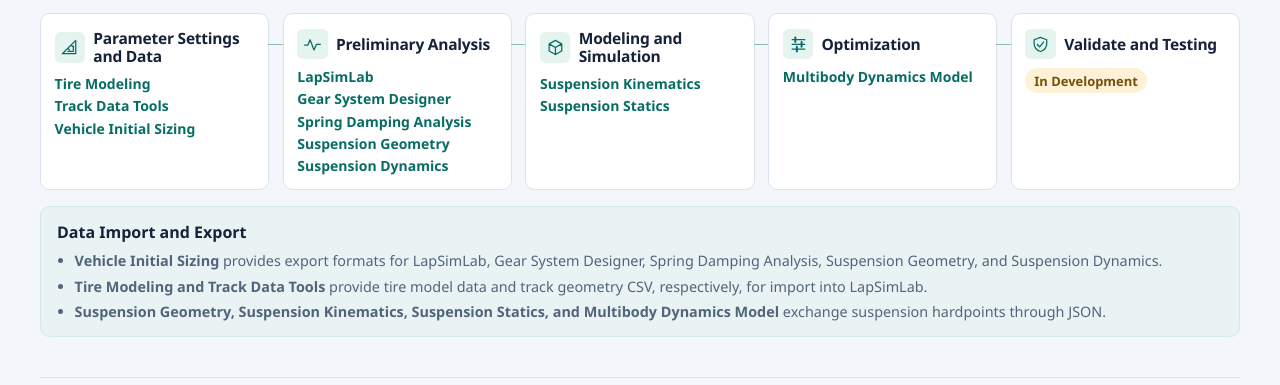
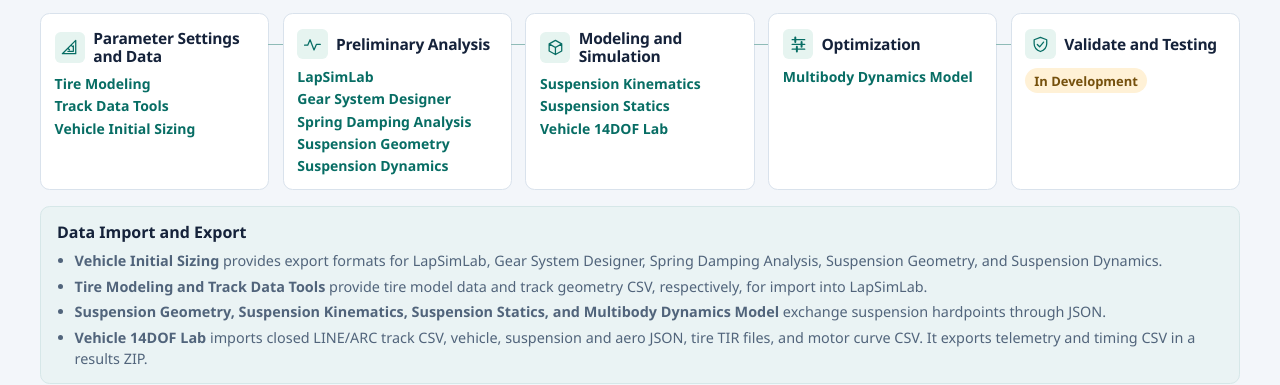
Before and after one commit to DannyHsuC10/FSAE-Design-Platform, a plain HTML site: page index.html in a window 1280 px wide. Shown: the part 590-975 px from the top of the page. Drawn offline with Linux system fonts and the light colour scheme.

Commit message:
Add Vehicle 14DOF Lab to the platform

```diff
--- a/catalog.js
+++ b/catalog.js
@@ -61,6 +61,12 @@ const toolCatalog = [
     keywords: ["Tire forces", "Parameter fitting", "Tire stiffness"],
   },
   {
+    id: "vehicle-model", title: "Vehicle 14DOF Lab", category: "Vehicle Dynamics", status: "Released",
+    repository: "vehicle-model", preview: "dynamics",
+    description: "Run 14-DOF vehicle simulations for skidpad, acceleration and custom tracks, then review speed, wheel loads and suspension travel.",
+    keywords: ["14-DOF", "Skidpad", "Acceleration", "Vehicle telemetry"],
+  },
+  {
     id: "multibody", title: "Multibody Dynamics Model", category: "Vehicle Dynamics", status: "In Development",
     repository: "Multibody-dynamics-model", url: null, preview: "multibody",
     description: "A development project for multibody simulation and inverse dynamics optimization.",
@@ -85,7 +91,7 @@ const workflowStages = [
   },
   {
     title: "Modeling and Simulation", icon: "model",
-    tools: [["kinematics", "Suspension Kinematics"], ["statics", "Suspension Statics"]],
+    tools: [["kinematics", "Suspension Kinematics"], ["statics", "Suspension Statics"], ["vehicle-model", "Vehicle 14DOF Lab"]],
   },
   {title: "Optimization", icon: "optimize", tools: [["multibody", "Multibody Dynamics Model"]]},
   {title: "Validate and Testing", icon: "validate", tools: [], status: "In Development"},
--- a/index.html
+++ b/index.html
@@ -6,7 +6,7 @@
   <meta name="description" content="Explore Formula SAE engineering tools for vehicle sizing, suspension, powertrain, tires, and lap time simulation.">
   <meta name="theme-color" content="#102b32">
   <title>FSAE Design Platform</title>
-  <link rel="icon" type="image/svg+xml" href="./favicon.svg">
+  <link rel="icon" type="image/svg+xml" sizes="any" href="./favicon.svg">
   <link rel="stylesheet" href="./styles.css">
   <script defer src="./catalog.js"></script>
   <script defer src="./drawings.js"></script>
@@ -50,6 +50,7 @@
           <li><strong>Vehicle Initial Sizing</strong> provides export formats for LapSimLab, Gear System Designer, Spring Damping Analysis, Suspension Geometry, and Suspension Dynamics.</li>
           <li><strong>Tire Modeling and Track Data Tools</strong> provide tire model data and track geometry CSV, respectively, for import into LapSimLab.</li>
           <li><strong>Suspension Geometry, Suspension Kinematics, Suspension Statics, and Multibody Dynamics Model</strong> exchange suspension hardpoints through JSON.</li>
+          <li><strong>Vehicle 14DOF Lab</strong> imports closed LINE/ARC track CSV, vehicle, suspension and aero JSON, tire TIR files, and motor curve CSV. It exports telemetry and timing CSV in a results ZIP.</li>
         </ul>
       </section>
     </section>
```
